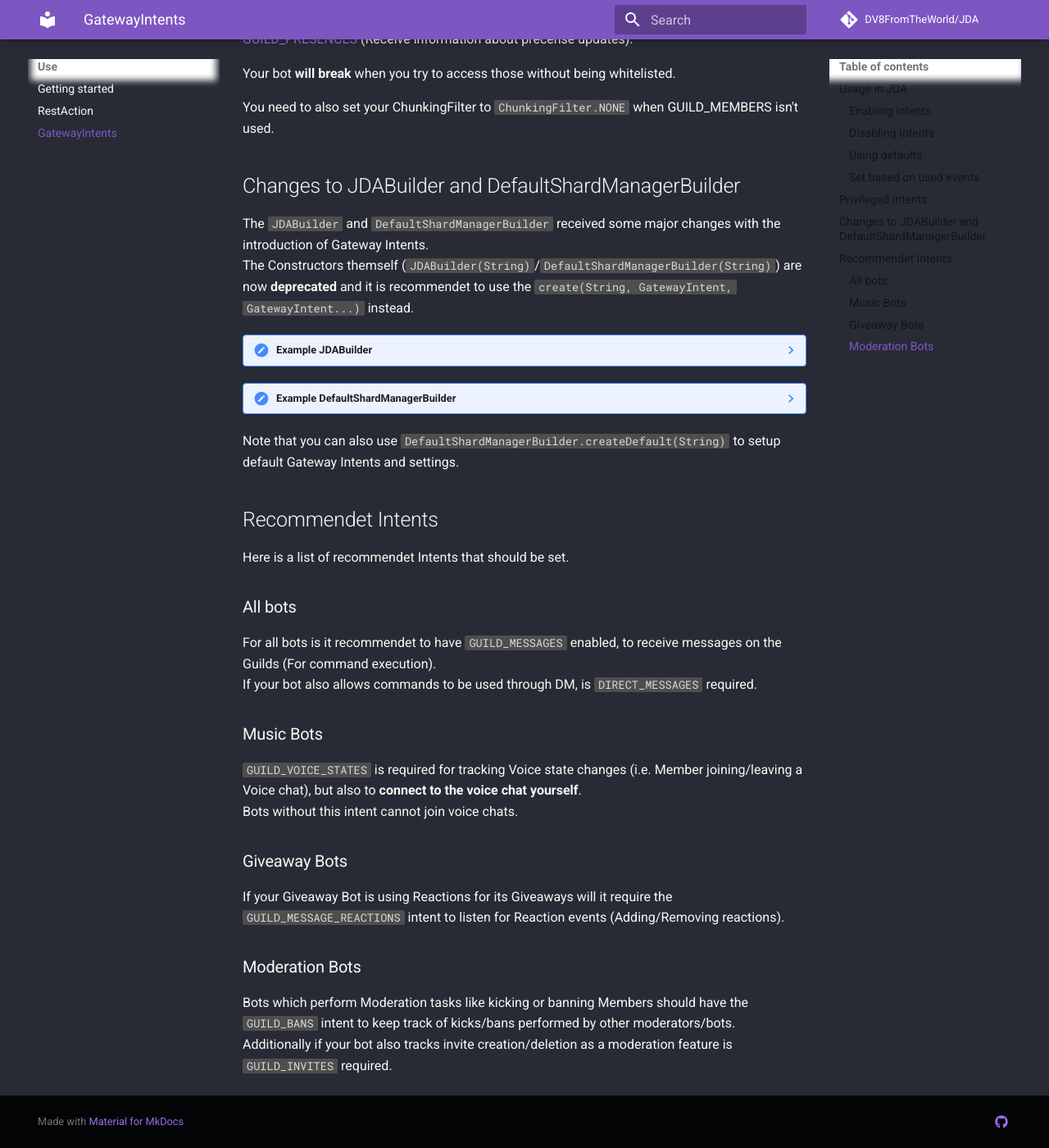
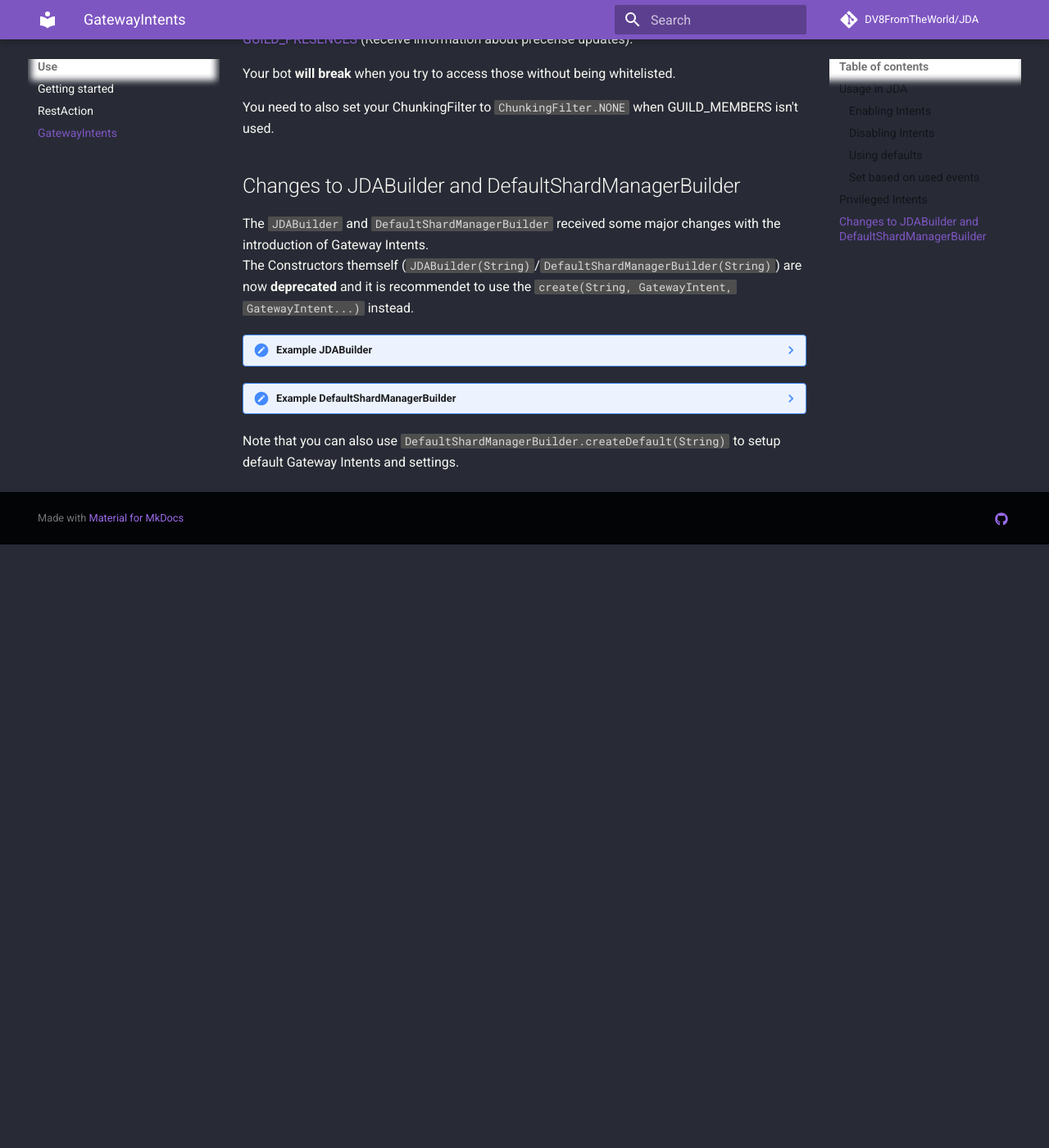
Before and after one commit to AlexLav98/JDA-Wiki, an MkDocs documentation site: the page built from docs/usage/gatewayintents.md, in a window 1280 px wide and 1400 px high, scrolled down 1846 px. Shown: the whole window at 82% size. Built offline with MkDocs 1.6.1 and Material for MkDocs 9.7.7, drawn with Linux system fonts in a browser that asks for light colours; comment, search, counter and statistics services are not loaded; after the commit the page ends 2510 px from its top, so only the background shows below that.

Commit message:
Update gatewayintents.md

````diff
--- a/docs/usage/gatewayintents.md
+++ b/docs/usage/gatewayintents.md
@@ -102,21 +102,3 @@ The Constructors themself (`JDABuilder(String)`/`DefaultShardManagerBuilder(Stri
     ```
 
 Note that you can also use [`DefaultShardManagerBuilder.createDefault(String)`][default] to setup default Gateway Intents and settings.
-
-## Recommendet Intents
-Here is a list of recommendet Intents that should be set.
-
-### All bots
-For all bots is it recommendet to have `GUILD_MESSAGES` enabled, to receive messages on the Guilds (For command execution).
-If your bot also allows commands to be used through DM, is `DIRECT_MESSAGES` required.
-
-### Music Bots
-`GUILD_VOICE_STATES` is required for tracking Voice state changes (i.e. Member joining/leaving a Voice chat), but also to **connect to the voice chat yourself**.
-Bots without this intent cannot join voice chats.
-
-### Giveaway Bots
-If your Giveaway Bot is using Reactions for its Giveaways will it require the `GUILD_MESSAGE_REACTIONS` intent to listen for Reaction events (Adding/Removing reactions).
-
-### Moderation Bots
-Bots which perform Moderation tasks like kicking or banning Members should have the `GUILD_BANS` intent to keep track of kicks/bans performed by other moderators/bots.
-Additionally if your bot also tracks invite creation/deletion as a moderation feature is `GUILD_INVITES` required.
````
